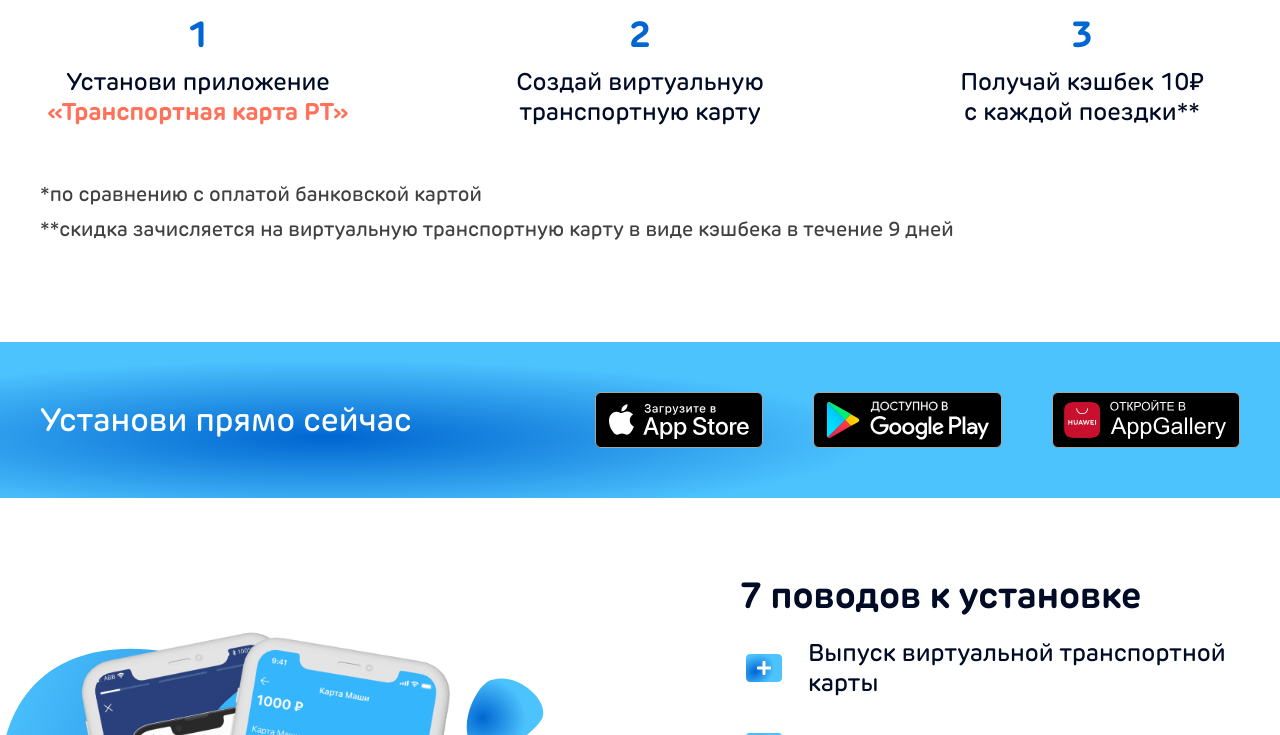
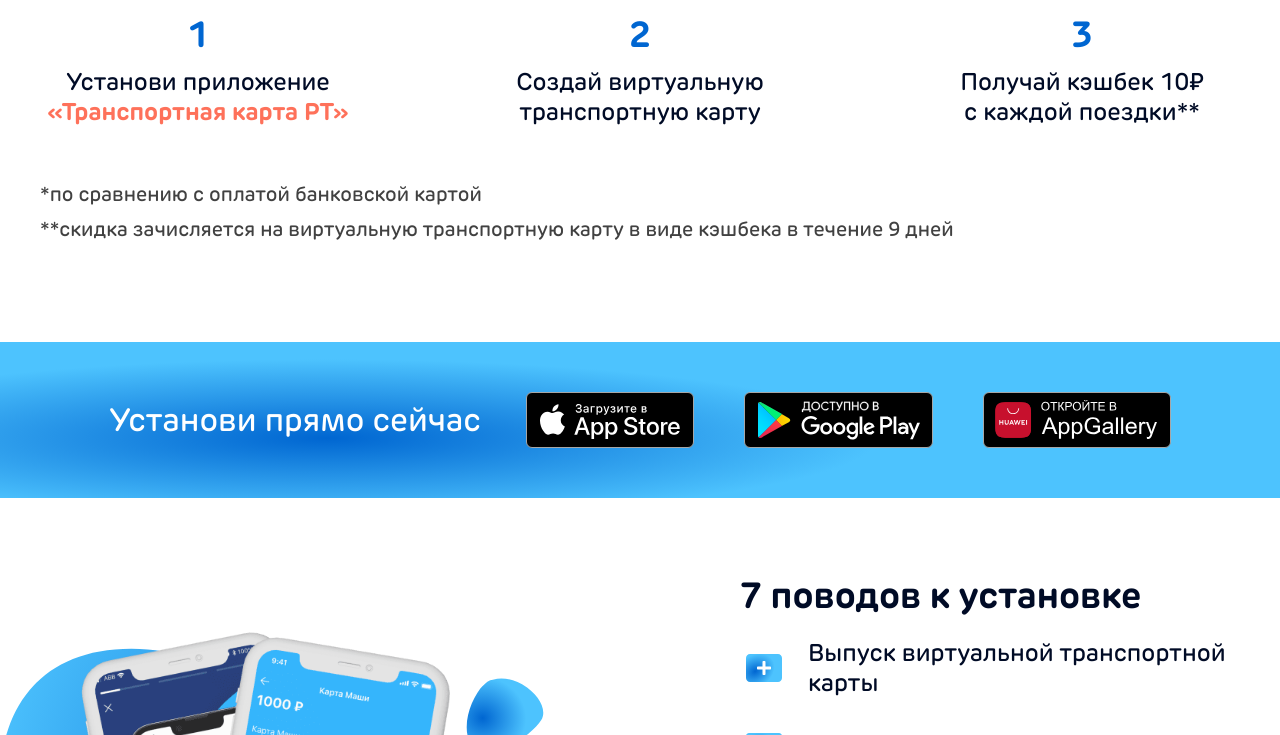
Before and after one commit to 4rtemterpenev/cardland, a plain HTML site: page index.html in a window 1280 px wide. Shown: the part 585-1320 px from the top of the page. Drawn offline with Linux system fonts and the light colour scheme; files whose address does not match are found by name.

Commit message:
Add files via upload

```diff
--- a/sass/blocks/_hero.sass
+++ b/sass/blocks/_hero.sass
@@ -28,6 +28,7 @@
       font-size: 57px
       line-height: 72px
       color: #000B26
+      margin-right: 5px
     &__price
       font-size: 200px
       +bold
@@ -104,7 +105,6 @@
       &__main
         font-size: 26px
         line-height: 32px
-        margin-right: 5px
       &__price
         font-size: 90px
   .big-text
--- a/sass/blocks/_links.sass
+++ b/sass/blocks/_links.sass
@@ -3,7 +3,7 @@
   &-block
     display: flex
     flex-direction: row
-    justify-content: space-between
+    justify-content: center
     align-items: center
     padding-top: 50px
     padding-bottom: 50px
@@ -12,6 +12,7 @@
       font-size: 32px
       line-height: 40px
       color: #FFFFFF
+      margin-right: 45px
     &__items
       display: flex
       flex-direction: row
@@ -24,7 +25,7 @@
       display: flex
       justify-content: center
       align-items: center
-@media (max-width: 1150px)
+@media (max-width: 1200px)
   .links
     &-block
       flex-direction: column
@@ -32,6 +33,7 @@
         font-size: 24px
         line-height: 30px
         margin-bottom: 15px
+        margin-right: 0
 @media (max-width: 800px)
   .links
     &-block
```
Also changed, not shown: css/style.min.css, 1 other file.
